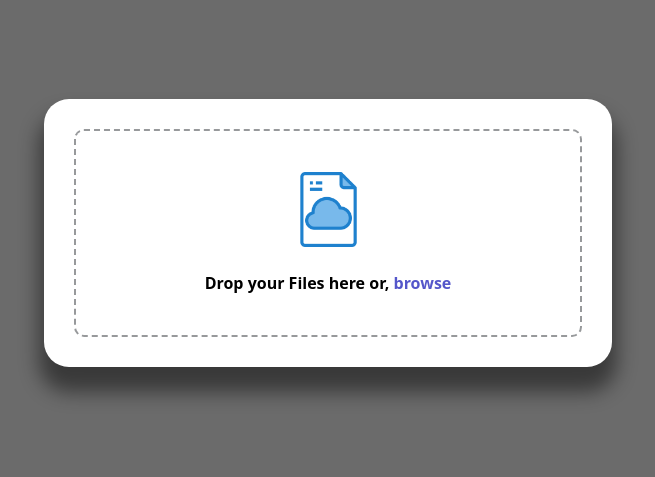
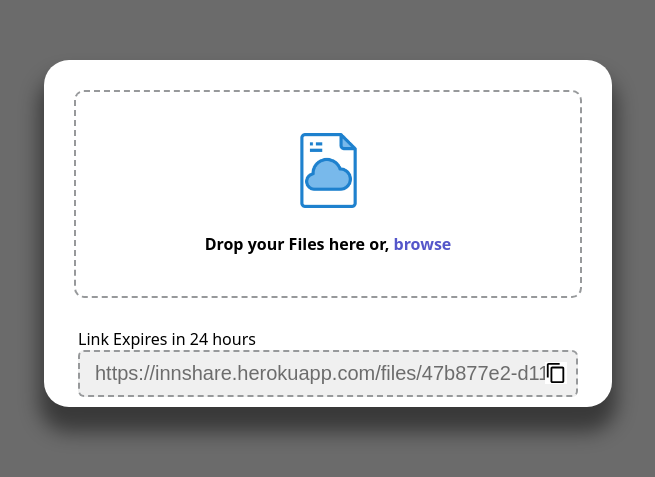
Before and after one commit to faizaanshaikh2002/ShareEz-React, a React (Create React App) app: page / in a window 1280 px wide. Shown: the part 167-644 px from the top of the page, without its empty margins (312-967 px from the left). Built offline with nearby package versions, Linux system fonts and the light colour scheme.

Commit message:
Added Link box

```diff
--- a/src/components/UploadContainer.css
+++ b/src/components/UploadContainer.css
@@ -134,3 +134,32 @@ html {
   transform: scaleX(0);
   transition: transform 0.25s linear;
 }
+
+.sharing-container {
+  width: var(--container-width);
+  margin-bottom: 10px;
+}
+
+.sharing-container .input-container {
+  position: relative;
+}
+
+.sharing-container .input-container input {
+  width: 100%;
+  border: 2px dashed var(--border-color);
+  border-radius: 6px;
+  padding: 10px 15px;
+  box-sizing: border-box;
+  font-size: 20px;
+  background: #e5e5e596;
+  /* background: #e5e5e5; */
+  color: #0000008c;
+}
+
+.input-container img {
+  position: absolute;
+  height: 22px;
+  width: 30px;
+  right: 7px;
+  top: 12px;
+}
--- a/src/components/UploadContainer.js
+++ b/src/components/UploadContainer.js
@@ -3,6 +3,7 @@ import { useState } from "react";
 import "./UploadContainer.css";
 import file from "./file.png";
 import axios from "axios";
+import copyIcon from "./copy-icon.svg";
 
 const UploadContainer = () => {
   const host = "https://innshare.herokuapp.com";
@@ -84,6 +85,10 @@ const UploadContainer = () => {
   };
 
   const showLink = ({ file }) => {
+    const bgProgress = document.querySelector(".bg-progress");
+    const progressBar = document.querySelector(".progress-bar");
+    progressBar.style.transform = "scaleX(0)";
+    bgProgress.style.width = "0%";
     const progressContainer = document.querySelector(".progress-container");
     console.log(file);
     progressContainer.style.display = "none";
@@ -136,6 +141,20 @@ const UploadContainer = () => {
             <div className="progress-bar"></div>
           </div>
         </div>
+        <div className="sharing-container">
+          <p className="expire">Link Expires in 24 hours</p>
+          <div className="input-container">
+            <input
+              type="text"
+              id="fileURL"
+              readOnly
+              value={
+                "https://innshare.herokuapp.com/files/47b877e2-d11b-47ba-94c1-9a20e4401e89"
+              }
+            />
+            <img src={copyIcon} alt="copyIcon" />
+          </div>
+        </div>
       </section>
     </div>
   );
```
Also changed, not shown: src/components/copy-icon.svg (added).
